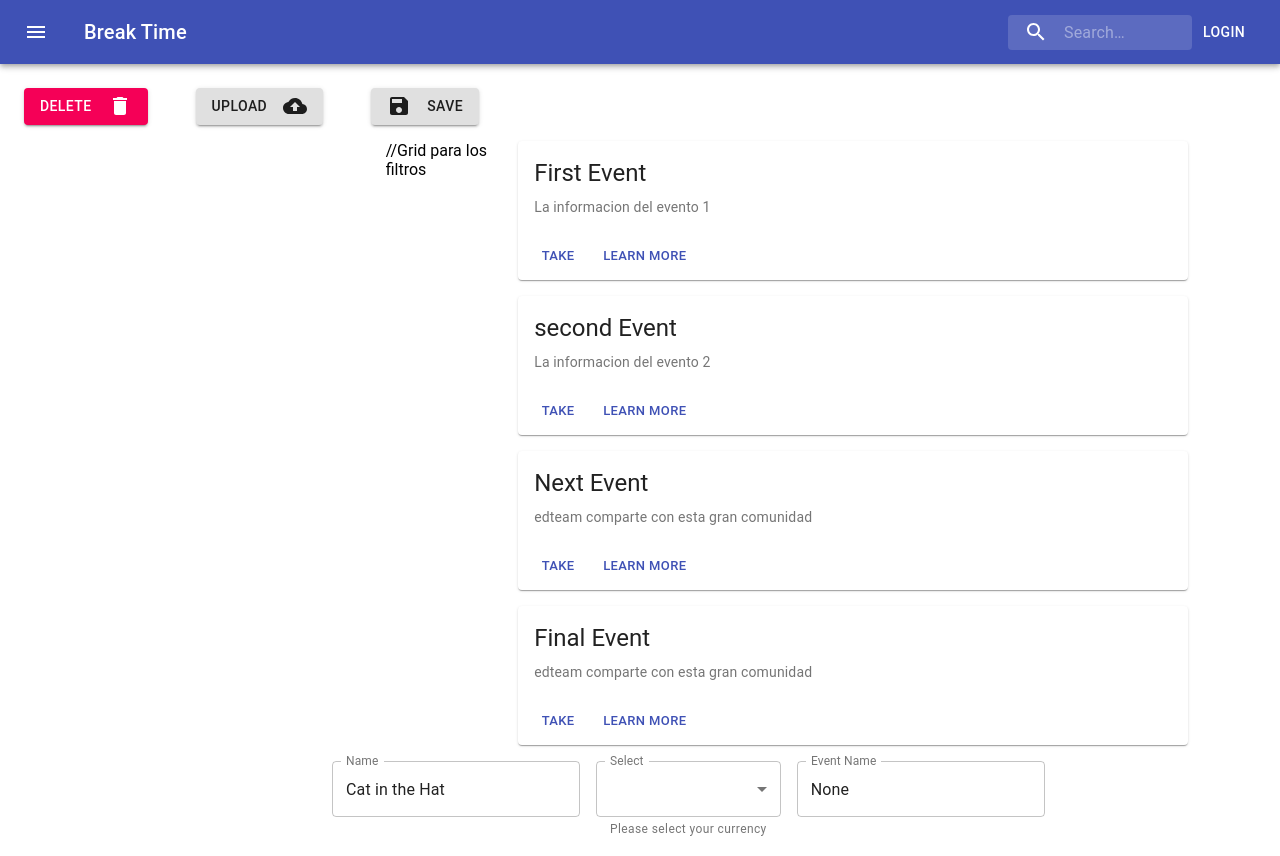
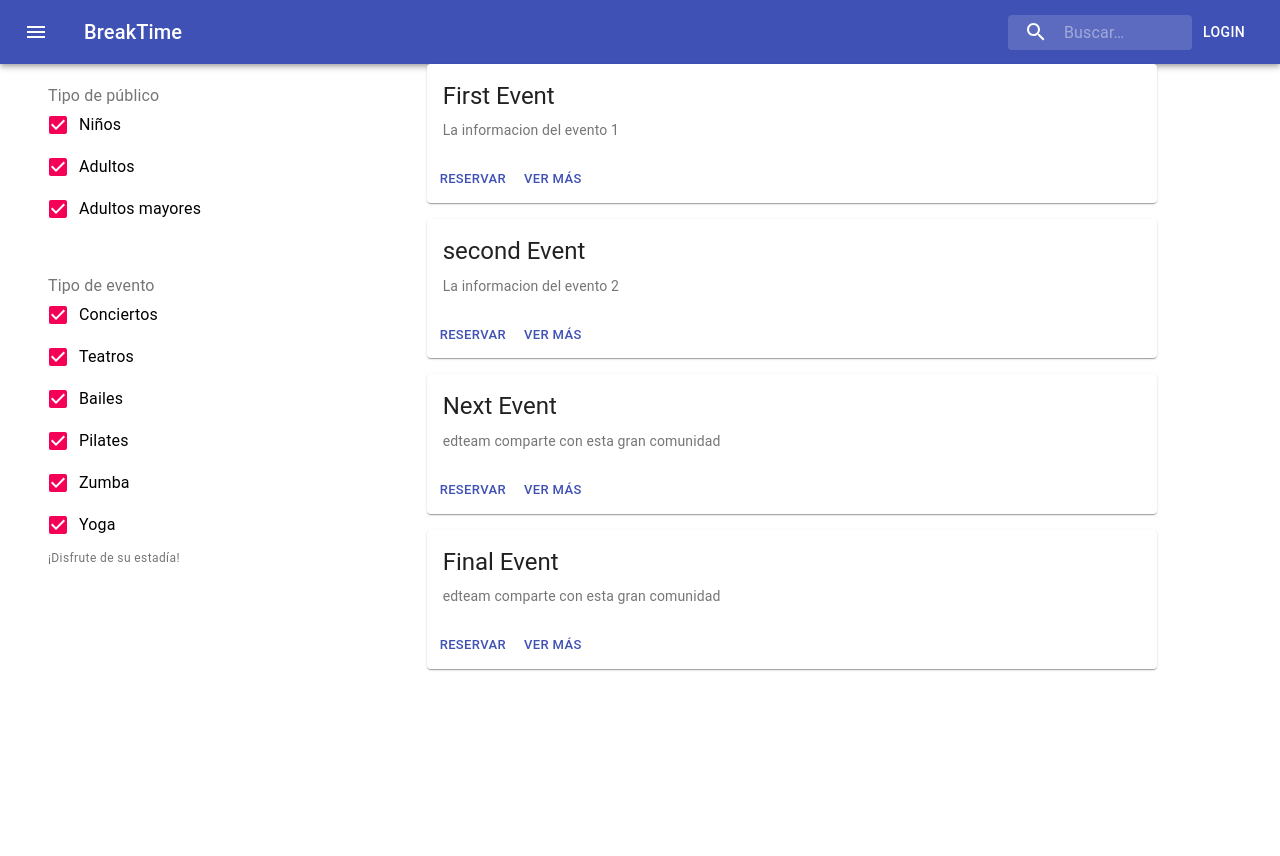
Before and after one commit to arquitectura-software/breaktime, a React (Create React App) app: page / in a window 1280 px wide. After the commit the page ends 800 px from the top, so only its background shows below. Built offline with nearby package versions, Linux system fonts and the light colour scheme; grey boxes are pictures that could not be loaded.

Commit message:
Event Filters

```diff
--- a/src/App.js
+++ b/src/App.js
@@ -1,13 +1,18 @@
 import React, { Component } from 'react'
 import ReactDOM from 'react-dom'
 import Button from '@material-ui/core/Button'
+import Grid from '@material-ui/core/Grid'
+import Container from '@material-ui/core/Container';
+
 import Navbar from './components/NavBar'
 import Buttons from './components/SpecialButtons'
 import Card from './components/Card'
-import Loading from './components/Loading.js';
-import Grid from '@material-ui/core/Grid'
+import Loading from './components/Loading.js'
+import TextField from './components/TextField'
+import EventFilters from './components/EventFilters'
+
 import './App.css'
-import TextField from './components/TextField'
+
 
 class App extends Component{
   constructor(props){
@@ -55,22 +60,16 @@ class App extends Component{
       )
     })
     return(
-      <div>
+      <Grid>
+        <Grid item spacing={2}>
         <Navbar/>
-        <Buttons/>
-
-        <Grid container  wrap="nowrap" spacing={2} >
-        <Grid item xs={5} sm={4}></Grid> //Grid para los filtros
+        </Grid>
+        <Grid container>
+        <Grid item xs={5} sm={4}><Container><EventFilters/></Container></Grid>
         <Grid container xs={7} sm={7} spacing={2}>{cards}</Grid>
         <Grid item xs={0} sm={1}></Grid>
         </Grid>
-
-        <Grid container  wrap="nowrap" spacing={2} >
-          <Grid item xs={1} sm={3}></Grid>
-          <Grid item xs={10} sm={8}> <TextField/> </Grid>
-          <Grid item xs={1} sm={1}></Grid>
-        </Grid>
-      </div>
+      </Grid>
     );
   }
 }
--- a/src/components/Card.js
+++ b/src/components/Card.js
@@ -36,10 +36,10 @@ class MediaCard extends Component {
         </CardActionArea>
         <CardActions>
           <Button size="small" color="primary">
-            Take
+            Reservar
         </Button>
           <Button size="small" color="primary">
-            Learn More
+            Ver más
         </Button>
         </CardActions>
       </Card>
--- /dev/null
+++ b/src/components/EventFilters.js
@@ -0,0 +1,102 @@
+import React from 'react';
+import { makeStyles } from '@material-ui/core/styles';
+import FormLabel from '@material-ui/core/FormLabel';
+import FormControl from '@material-ui/core/FormControl';
+import FormGroup from '@material-ui/core/FormGroup';
+import FormControlLabel from '@material-ui/core/FormControlLabel';
+import FormHelperText from '@material-ui/core/FormHelperText';
+import Checkbox from '@material-ui/core/Checkbox';
+import Grid from '@material-ui/core/Grid'
+
+const useStyles = makeStyles(theme => ({
+  root: {
+    display: 'flex',
+  },
+  formControl: {
+    margin: theme.spacing(3),
+  },
+}));
+
+function EventFilters() {
+  const classes = useStyles();
+  const [state, setState] = React.useState({
+    niños: true,
+    adultos: true,
+    adultosm: true,
+
+    conciertos: true,
+    teatros: true,
+    bailes: true,
+    pilates: true,
+    zumba: true,
+    yoga: true,
+  });
+
+  const handleChange = name => event => {
+    setState({ ...state, [name]: event.target.checked });
+  };
+
+  const { niños, adultos, adultosm, conciertos, teatros, bailes, pilates, zumba, yoga } = state;
+
+  return (
+    <Grid container direction="column">
+      <FormControl component="fieldset" className={classes.formControl}>
+        <FormLabel component="legend">Tipo de público</FormLabel>
+        <FormGroup>
+          <FormControlLabel
+            control={<Checkbox checked={niños} onChange={handleChange('niños')} value="niños" />}
+            label="Niños"
+          />
+          <FormControlLabel
+            control={<Checkbox checked={adultos} onChange={handleChange('adultos')} value="adultos" />}
+            label="Adultos"
+          />
+          <FormControlLabel
+            control={
+              <Checkbox checked={adultosm} onChange={handleChange('adultosm')} value="adultosm" />
+            }
+            label="Adultos mayores"
+          />
+        </FormGroup>
+      </FormControl>
+
+
+      <FormControl component="fieldset" className={classes.formControl}>
+        <FormLabel component="legend">Tipo de evento</FormLabel>
+        <FormGroup>
+          <FormControlLabel
+            control={<Checkbox checked={conciertos} onChange={handleChange('conciertos')} value="conciertos" />}
+            label="Conciertos"
+          />
+          <FormControlLabel
+            control={<Checkbox checked={teatros} onChange={handleChange('teatros')} value="teatros" />}
+            label="Teatros"
+          />
+          <FormControlLabel
+            control={
+              <Checkbox checked={bailes} onChange={handleChange('bailes')} value="bailes" />
+            }
+            label="Bailes"
+          />
+          <FormControlLabel
+            control={<Checkbox checked={pilates} onChange={handleChange('pilates')} value="pilates" />}
+            label="Pilates"
+          />
+          <FormControlLabel
+            control={<Checkbox checked={zumba} onChange={handleChange('zumba')} value="zumba" />}
+            label="Zumba"
+          />
+          <FormControlLabel
+            control={
+              <Checkbox checked={yoga} onChange={handleChange('yoga')} value="yoga" />
+            }
+            label="Yoga"
+          />
+        </FormGroup>
+        <FormHelperText>¡Disfrute de su estadía!</FormHelperText>
+      </FormControl>
+    </Grid>
+  );
+}
+
+export default EventFilters;
--- a/src/components/NavBar.js
+++ b/src/components/NavBar.js
@@ -75,14 +75,14 @@ const NavBar = () =>{
                         <MenuIcon />
                     </IconButton>
                    <Typografy variant="h6" color ="inherit" className={classes.title}>
-                        Break Time
+                        BreakTime
                     </Typografy>
                     <div className={classes.search}>
                         <div className={classes.searchIcon}>
                             <SearchIcon />
                         </div>
                         <InputBase
-                            placeholder="Search…"
+                            placeholder="Buscar…"
                             classes={{root: classes.inputRoot,input: classes.inputInput,}}/>
                     </div>
                     <Button color="inherit">Login</Button>
```
